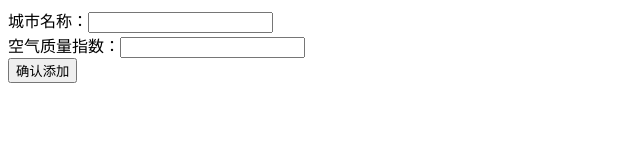
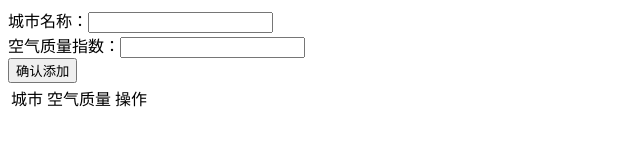
Before and after one commit to Jser-weifeng/Task, a plain HTML site: page task16/index.html in a window 1280 px wide. Both pictures are taken after a click on the button "确认添加". Shown: the whole page, without its empty margins (0-640 px from the left). Drawn offline with Linux system fonts and the light colour scheme.

Commit message:
修改title及task16

```diff
--- a/task16/index.html
+++ b/task16/index.html
@@ -2,7 +2,7 @@
 <html>
   <head>
     <meta charset="utf-8">
-    <title>IFE JavaScript Task 01</title>
+    <title>IFE JavaScript Task 16</title>
   </head>
 <body>
 
--- a/task16/task.js
+++ b/task16/task.js
@@ -16,22 +16,30 @@ function addAqiData() {
   var cityInput = document.getElementById('aqi-city-input');
   var indexInput = document.getElementById('aqi-value-input');
 
- aqiData[cityInput.value] = indexInput.value;
+  cityInput.value && indexInput.value && (aqiData[cityInput.value] = indexInput.value);
+
+  if (!cityInput.value) {
+    alert('请输入城市名称');
+    return;
+  } else if (!indexInput.value) {
+    alert('请输入空气质量指数');
+    return;
+  }
 
   return aqiData;
 }
-
-addAqiData();
 
 /**
  * 渲染aqi-table表格
  */
 function renderAqiList() {
   var strHTML = '<tr><td>城市</td><td>空气质量</td><td>操作</td></tr>';
+
   for (var n in aqiData) {
-   	strHTML += '<tr><td>'+ n +'</td><td>'+ aqiData[n] +'</td><td><button>删除</button></td></tr>';
+    strHTML += '<tr><td>' + n + '</td><td>' + aqiData[n] + '</td><td><button>删除</button></td></tr>';
   }
-   aqiData.length && (document.getElementById('aqi-table').innerHTML = strHTML);
+  document.getElementById('aqi-table').innerHTML = strHTML;
+
 }
 
 /**
@@ -60,8 +68,9 @@ function init() {
 
   document.getElementById('add-btn').addEventListener('click', addBtnHandle);
 
-  document.getElementById("aqi-table").addEventListener("click",function (e){
-  	if (e.target.nodeName=="BUTTON") {
+  document.getElementById("aqi-table").addEventListener("click", function(e) {
+    if (e.target.nodeName == "BUTTON") {
+
       delBtnHandle(e.target.parentNode.parentNode.firstChild.firstChild.nodeValue);
     }
   });
```
Also changed, not shown: task13/index.html (+1 -1 lines), task14/index.html (+1 -1 lines), task15/index.html (+1 -1 lines). Lines whose indentation alone changed are shown as unchanged.
